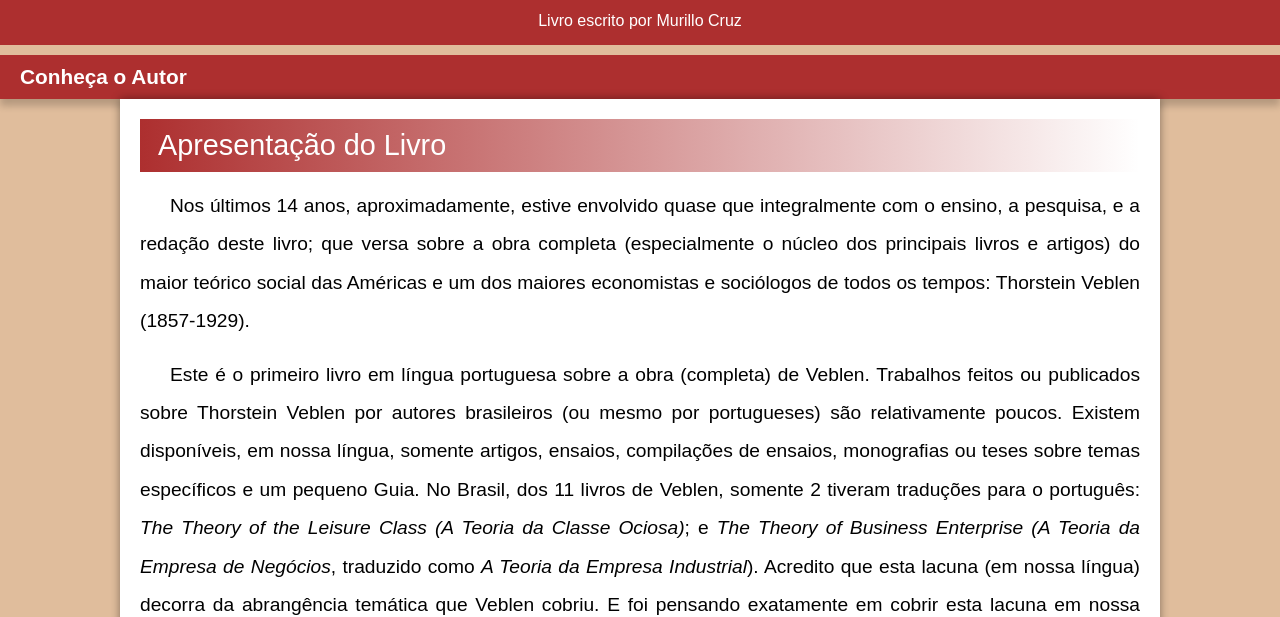
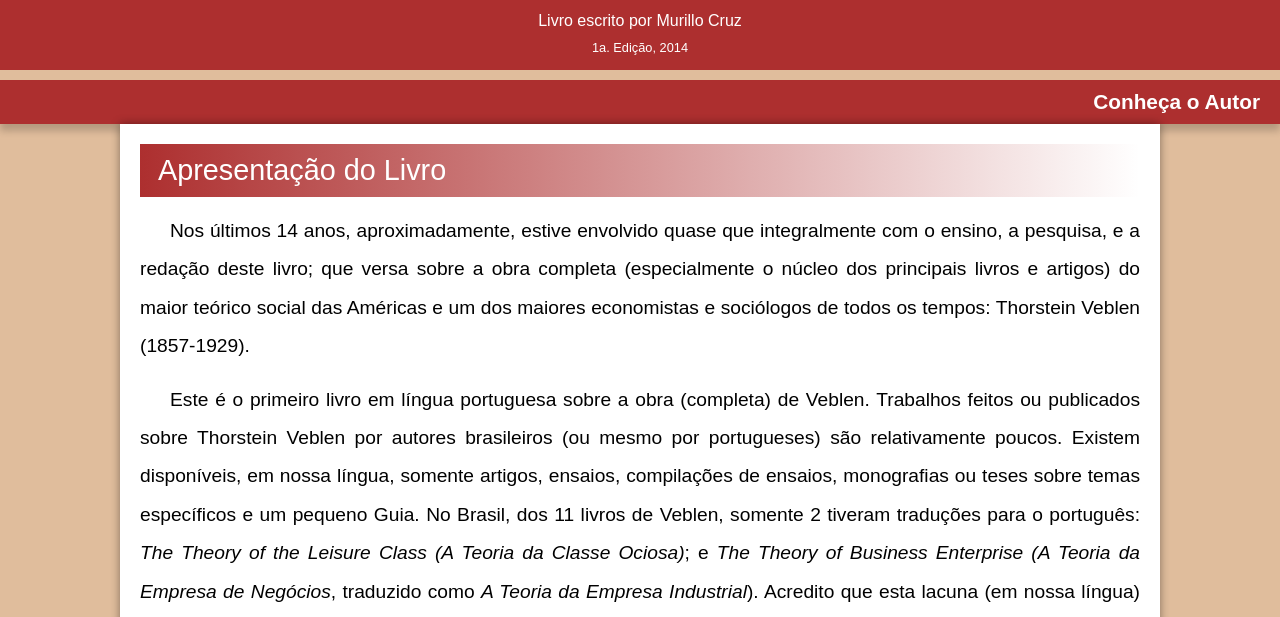
Before and after one commit to Cruz-Alexandre/projeto-thorstein-veblen, a plain HTML site: page index.html in a window 1280 px wide. Shown: the part 186-803 px from the top of the page. Drawn offline with Linux system fonts and the light colour scheme.

Commit message:
incluir edição

```diff
--- a/estilos/style.css
+++ b/estilos/style.css
@@ -60,11 +60,17 @@ header p {
     text-align: center;
 }
 
+p#ed {
+    padding: 0px;
+    margin: 5px;
+    font-size: 0.8em;
+}
+
 nav {
     background-color: var(--cor0);
     padding: 10px;
     box-shadow: 0px 7px 7px rgba(0, 0, 0, 0.192);
-
+    text-align: right;
 }
 
 nav > a {
--- a/index.html
+++ b/index.html
@@ -12,6 +12,7 @@
         <h2>O Teórico da Economia Moderna</h2>
         <h3>Teoria Econômica, Psique e Estética da Ordem Patriarcal</h3>
         <p>Livro escrito por Murillo Cruz</p>
+        <p id="ed">1a. Edição, 2014</p>
     </header>
     <nav>
         <a href="autor.html">Conheça o Autor</a>
```
